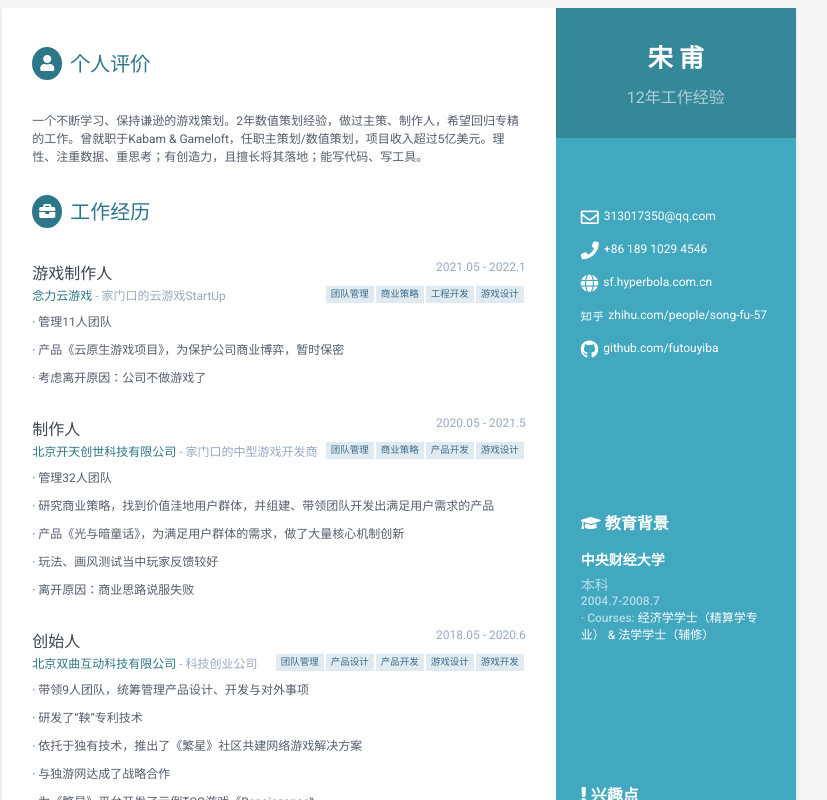
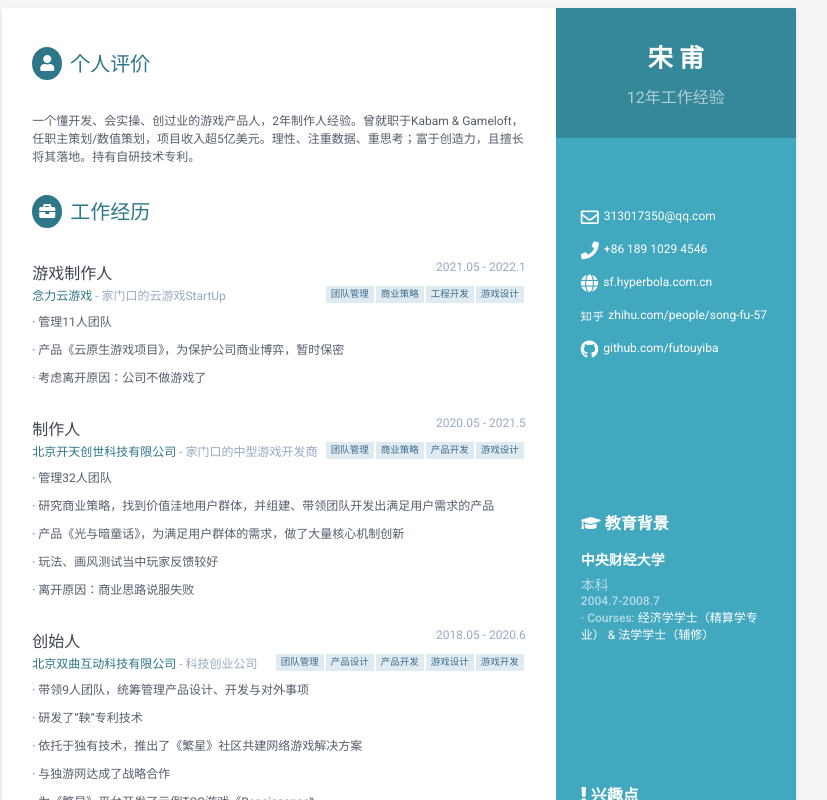
Before and after one commit to futouyiba/ReactJSResumeWithPDF, a React app: page / in a window 1280 px wide. Shown: the top 800 px of the page, without its empty margins (241-1068 px from the left). Built offline with nearby package versions, Linux system fonts and the light colour scheme.

Commit message:
update自我评价

```diff
--- a/src/content/profile.js
+++ b/src/content/profile.js
@@ -2,7 +2,7 @@
 
 const profile = {
   title: '个人评价',
-  description: '一个不断学习、保持谦逊的游戏策划。2年数值策划经验，做过主策、制作人，希望回归专精的工作。曾就职于Kabam & Gameloft，任职主策划/数值策划，项目收入超过5亿美元。理性、注重数据、重思考；有创造力，且擅长将其落地；能写代码、写工具。',
+  description: '一个懂开发、会实操、创过业的游戏产品人，2年制作人经验。曾就职于Kabam & Gameloft，任职主策划/数值策划，项目收入超5亿美元。理性、注重数据、重思考；富于创造力，且擅长将其落地。持有自研技术专利。',
   icon: 'fas fa-user',
 };
 
```
